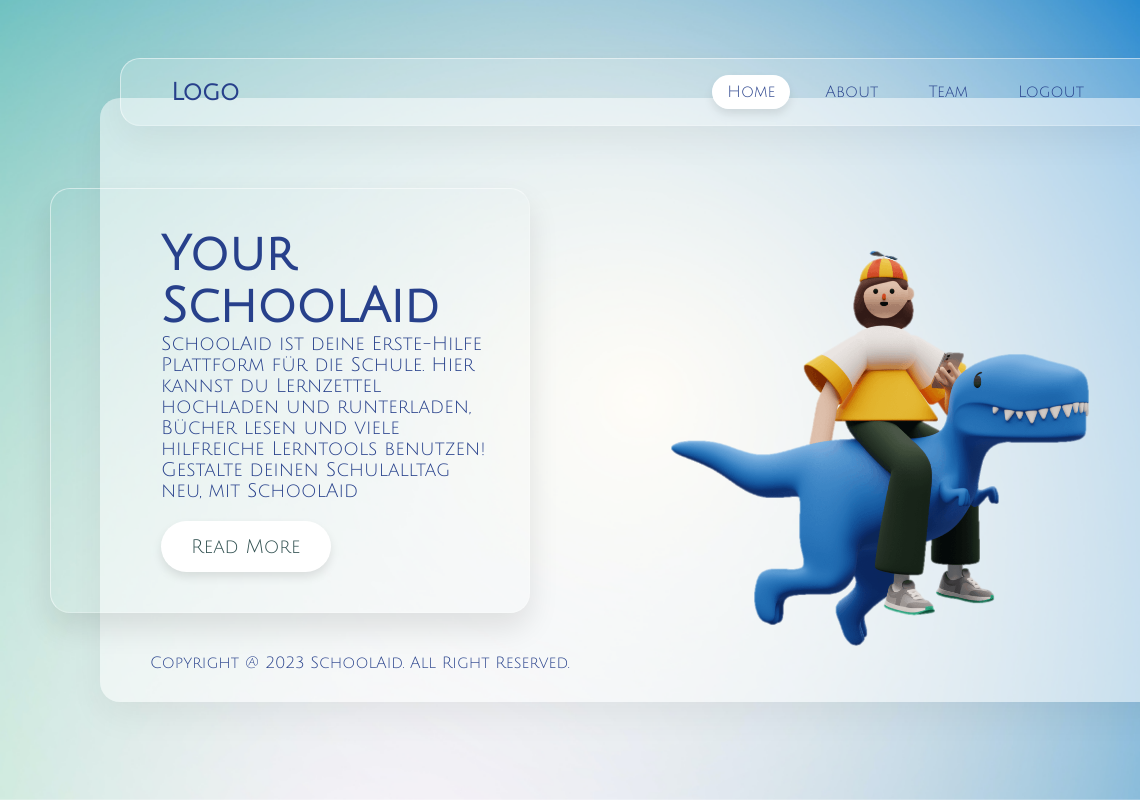
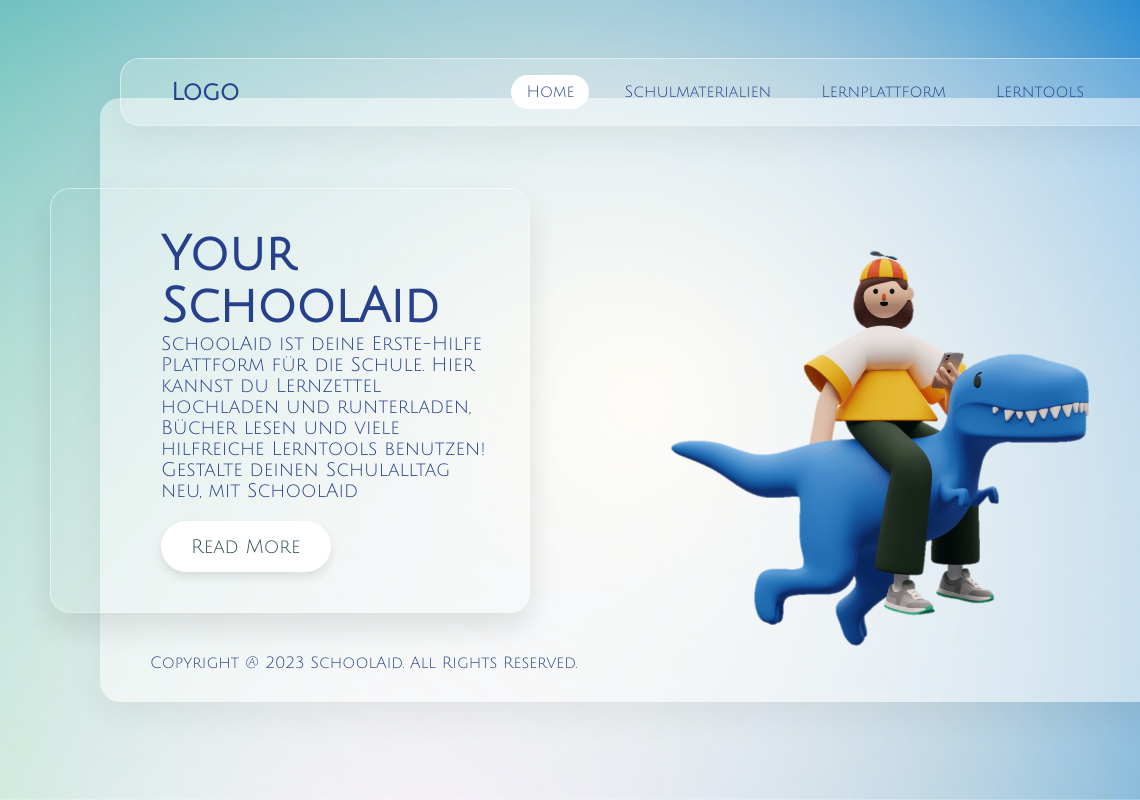
Before and after one commit to Janslz/Schoolaid2, a website built with Parcel: page home.html in a window 1280 px wide. Shown: the full height of the page, 0-1140 px from the left. Built offline with nearby package versions, Linux system fonts and the light colour scheme.

Commit message:
ka hab anscheinend iwas verändert

```diff
--- a/css/home.css
+++ b/css/home.css
@@ -73,7 +73,6 @@ header ul li a:hover,
 header ul li a.active
 {
   background: #fff;
-  box-shadow: 0 5px 10px rgba(0,0,0,0.1);
 }
 .content{
   transform: translateX(-100px);
--- a/home.html
+++ b/home.html
@@ -14,9 +14,9 @@
       <a href="#" class="logo">Logo</a>
       <ul>
         <li><a href="#" class="active">Home</a></li>
-        <li><a href="#">About</a></li>
-        <li><a href="#">Team</a></li>
-        <li><a href="#">Logout</a></li>
+        <li><a href="#">Schulmaterialien</a></li>
+        <li><a href="#">Lernplattform</a></li>
+        <li><a href="#">Lerntools</a></li>
       </ul>
     </header>
     <div class="content">
@@ -29,10 +29,10 @@
     </div>
     <ul class="sci">
       <li><a href="#"><img src="facebook-app-symbol.png"></a></li>
-      <li><a href="#"><img src="instagram.png"></a></li>
+      <li><a href="https://www.instagram.com"><img src="instagram.png"></a></li>
       <li><a href="#"><img src="twitter.png"></a></li>
     </ul>
-    <p class="copyrightText">Copyright @ 2023 SchoolAid. All Right Reserved.</p>
+    <p class="copyrightText">Copyright @ 2023 SchoolAid. All Rights Reserved.</p>
   </div>
 </section>
 </body>
```
